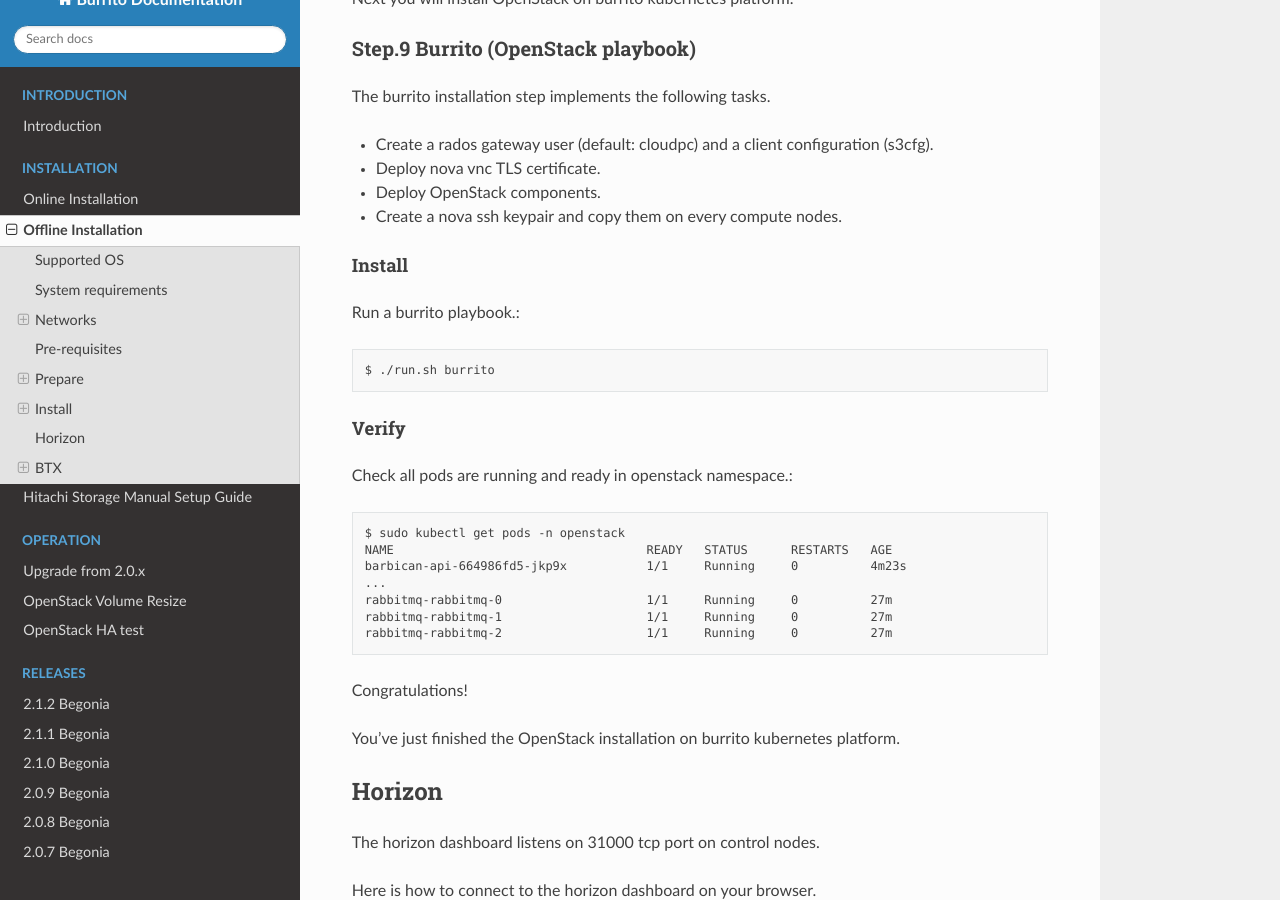
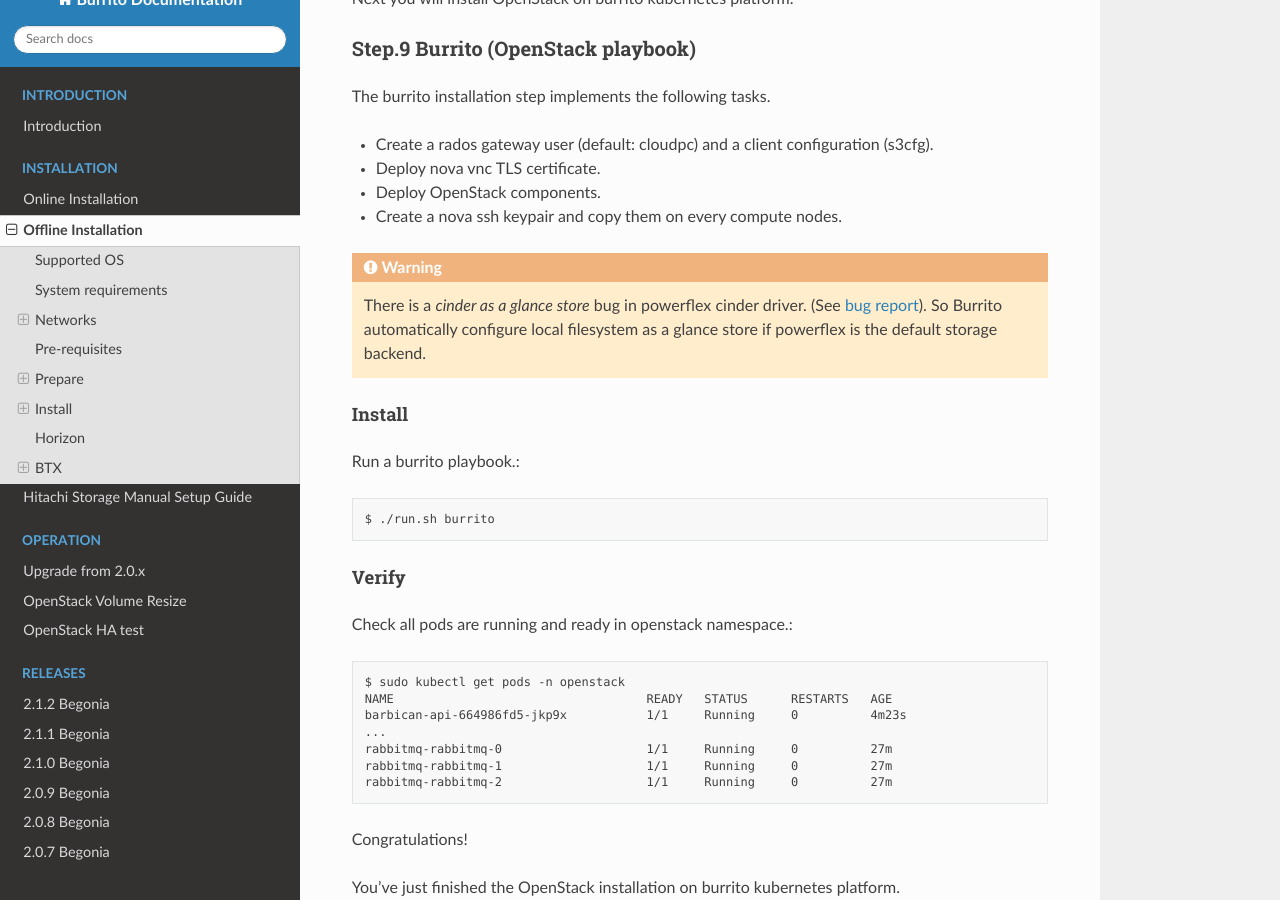
Before and after one commit to iorchard/burrito_docs, a Sphinx documentation site: the page built from source/install/install_offline.rst, in a window 1280 px wide and 900 px high, scrolled down 23241 px. Built offline with Sphinx 7.4.7 and the Read the Docs theme 2.0.0, drawn with Linux system fonts in a browser that asks for light colours; pages that are not in the unit, such as notebooks, are missing from menus.

Commit message:
update install offline document

```diff
--- a/source/install/install_offline.rst
+++ b/source/install/install_offline.rst
@@ -1393,6 +1393,13 @@
 * Deploy OpenStack components.
 * Create a nova ssh keypair and copy them on every compute nodes.
 
+.. warning::
+   There is a `cinder as a glance store` bug in powerflex cinder driver.
+   (See `bug report <https://bugs.launchpad.net/cinder/+bug/2068548>`_).
+   So Burrito automatically configure local filesystem as a glance store
+   if powerflex is the default storage backend.
+
+
 Install
 ^^^^^^^
 
```
